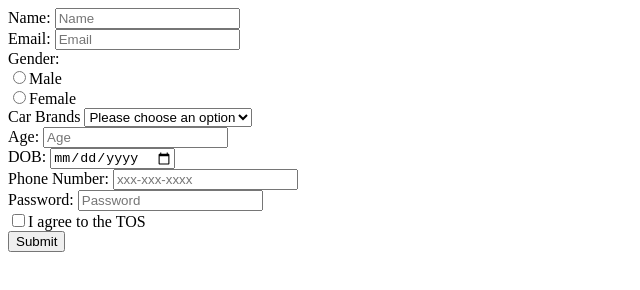
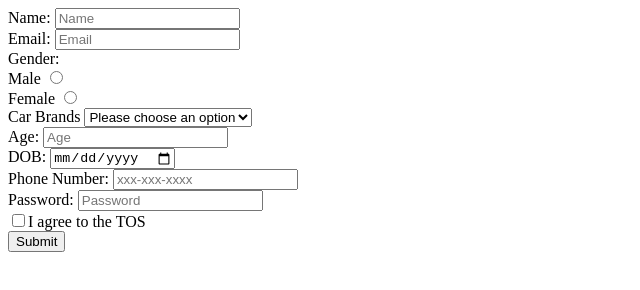
Before and after one commit to acciojob/signup-form-car-Nivetha098, a website: page main.html in a window 1280 px wide. Shown: the full height of the page, 0-640 px from the left. Drawn offline with Linux system fonts and the light colour scheme.

Commit message:
created a submission

```diff
--- a/main.html
+++ b/main.html
@@ -16,12 +16,12 @@
 	<label for="email">Email: </label>
 	<input type="email" name="email" id="email"  placeholder="Email"required>
 	<br>
-	<label for= "gender">Gender:</label>
+	<label>Gender:</label>
 	<br>
-
-	<input type="radio"  name="gender" id="gender_m" value= "male"required/>Male<br>
-
-	<input type="radio"  id="gender_f" value="female" required/>Female<br>
+	<label for="gender_m">Male </label>
+	<input type="radio"  name="gender" id="gender_m" value= "male"required/><br>
+	<label for="gender_f"> Female </label>
+	<input type="radio"  id="gender_f" value="female" required/><br>
 	<label for="cars">Car Brands </label>
 	<select name ="cars"id="cars" required>
 <option value="">Please choose an option </option>
@@ -41,7 +41,7 @@
 	<input type="tel"  id="tel" placeholder="xxx-xxx-xxxx" required/><br>
 	<label for="password">Password:</label>
 	<input type="password" name="password" id="password" placeholder="Password" required/><br>
-<label for="tos">
+   <label for="tos">
 	<input type="checkbox" id="tos" required />I agree to the TOS
 	<br>
 	<button type= "submit">Submit</button>
```
